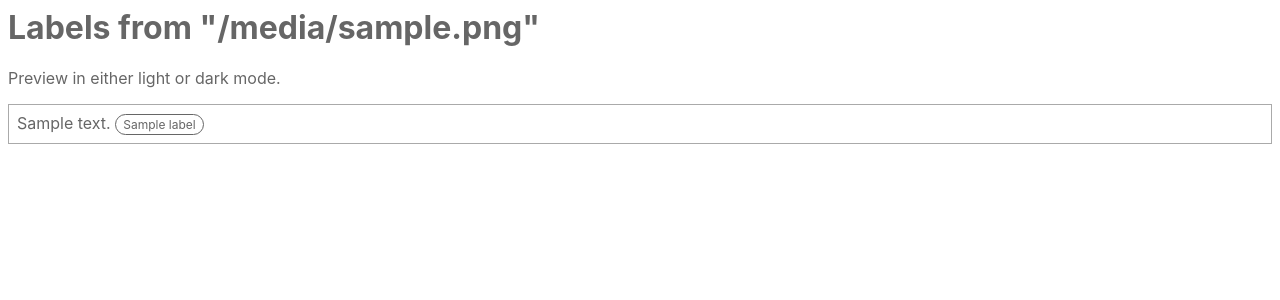
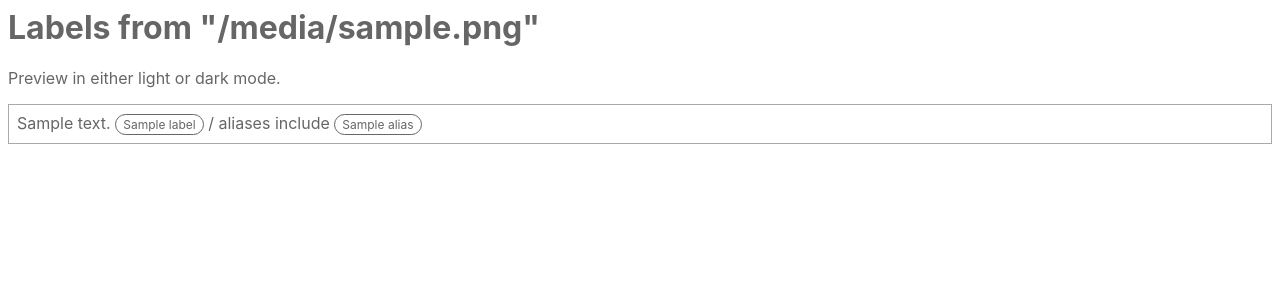
Before and after one commit to ebaumgartner/github-label-manager, a Python web app: template templates/preview.html in a window 1280 px wide. Shown: the top 300 px of the page. Run offline with Jinja, Linux system fonts and the light colour scheme; the template is opened without the code that fills it: most values are stand-ins (such as "Sample title", 1, 10 or a date in 2020).

Commit message:
Expose aliases in preview

```diff
--- a/templates/preview.html
+++ b/templates/preview.html
@@ -12,10 +12,10 @@ body {
 }
 
 .row {
-    border: 1px solid;
-    border-color: var(--para-border);
-    padding: 0.5em;
-    margin: 0;
+  border: 1px solid;
+  border-color: var(--para-border);
+  padding: 0.5em;
+  margin: 0;
 }
 
 .label {
@@ -84,6 +84,20 @@ body {
       --label-s: {{ label.s }};
       --label-l: {{ label.l }}'
     >{{ label.name }}</span>
+    {% if label.aliases %} / aliases include
+    {% for alias in label.aliases %}
+      <span
+        class='label'
+        style='
+        --label-r: {{ label.r }};
+        --label-g: {{ label.g }};
+        --label-b: {{ label.b }};
+        --label-h: {{ label.h }};
+        --label-s: {{ label.s }};
+        --label-l: {{ label.l }}'
+      >{{ alias }}</span>
+    {% endfor %}
+    {% endif %}
   </p>
   {% endfor %}
 </body>
```
